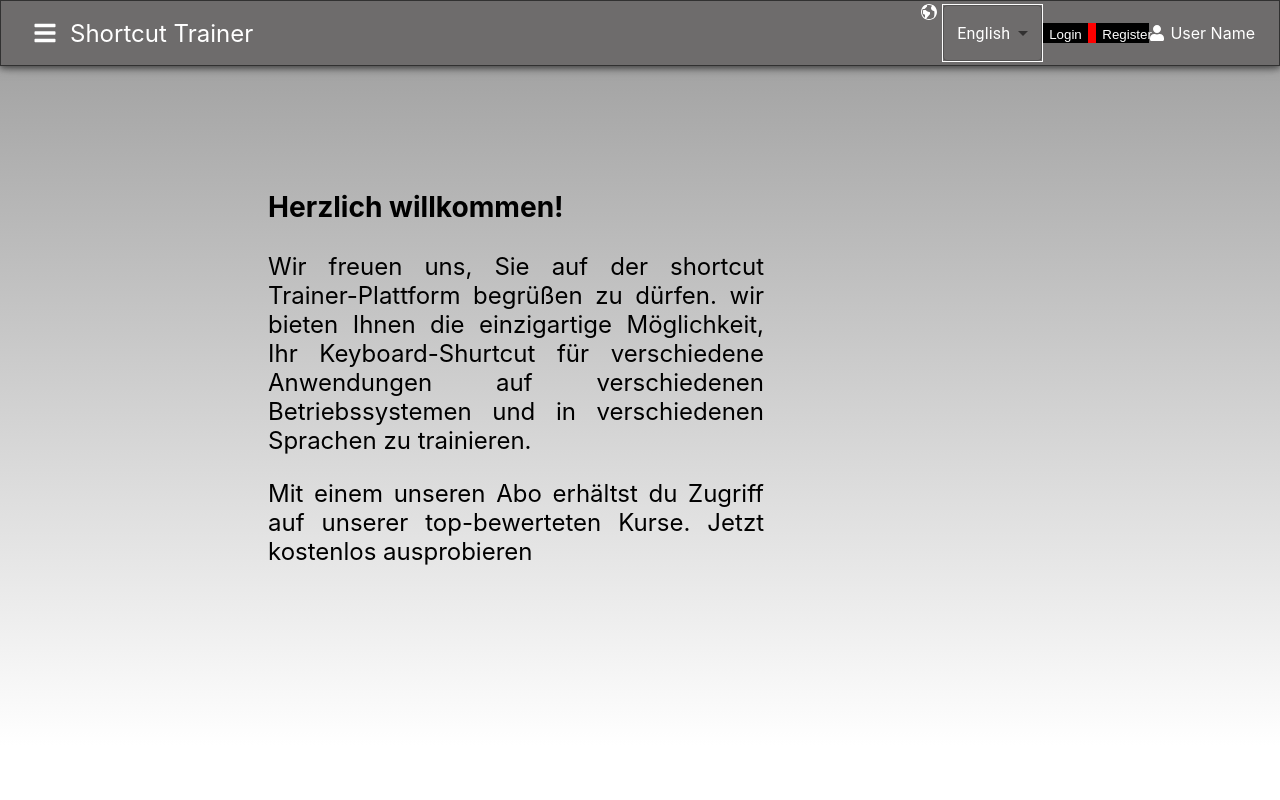
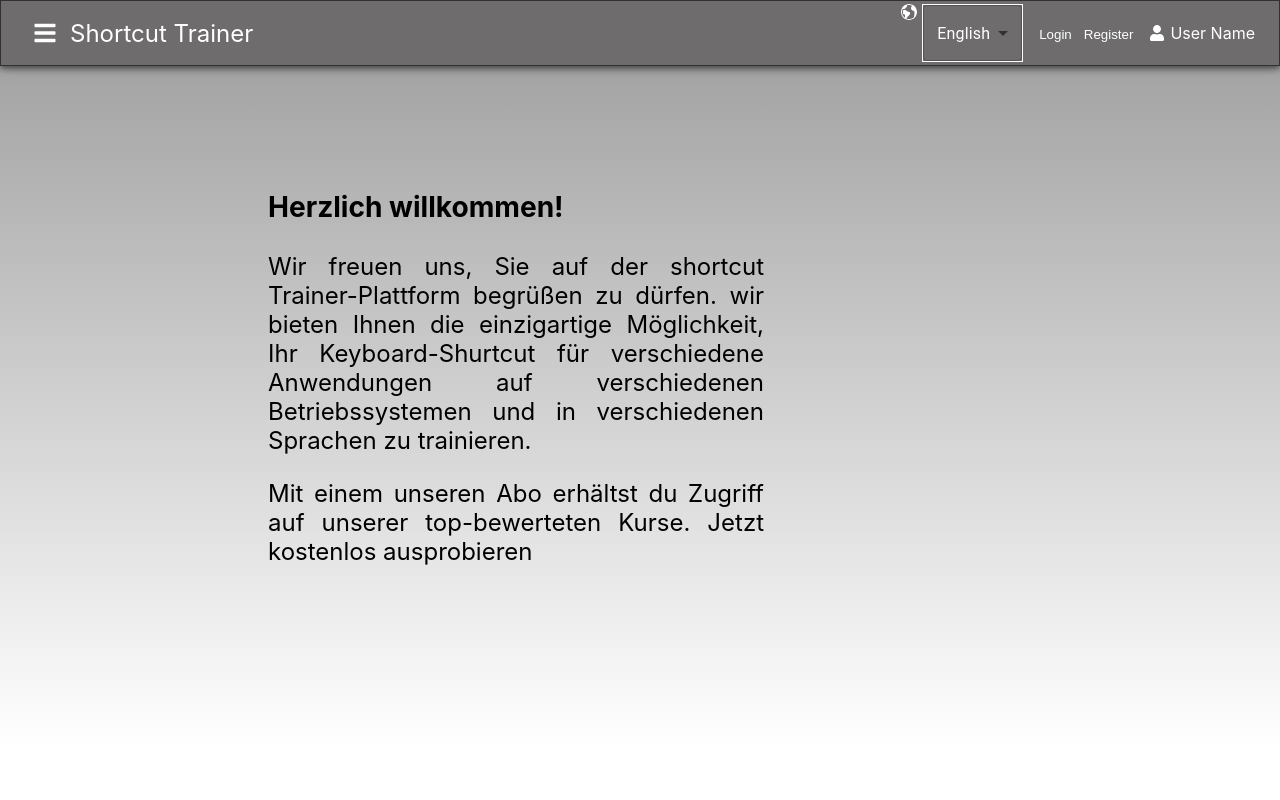
Before and after one commit to HSFDWS23-24/ShortcutTrainer-FrontEnd, a React (Create React App) app: page / in a window 1280 px wide. Shown: the top 800 px of the page. Built offline with nearby package versions, Linux system fonts and the light colour scheme.

Commit message:
Styling angepasst

```diff
--- a/src/Components/Auth0Buttons/RegisterButton.js
+++ b/src/Components/Auth0Buttons/RegisterButton.js
@@ -1,15 +1,22 @@
+import React from 'react';
 import { useAuth0 } from '@auth0/auth0-react';
 
 const RegisterButton = () => {
-    const { loginWithRedirect, isAuthenticated } = useAuth0();
+    const { loginWithRedirect, isAuthenticated} = useAuth0();
 
     return (
         !isAuthenticated && (
-            <button onClick={() => loginWithRedirect()}>
+            <button
+                onClick={() =>
+                    loginWithRedirect({
+                        screen_hint: 'signup',
+                    })
+                }
+            >
                 Register
             </button>
         )
-    )
-}
+    );
+};
 
-export default RegisterButton
+export default RegisterButton;
--- a/src/Components/Menu.css
+++ b/src/Components/Menu.css
@@ -9,12 +9,11 @@
 }
 
 .login {
-  background-color: black;
-  width: 50%;
+  width: 60%;
+  height: 50%;
 }
 
 .logout {
-  background-color: red;
   width: 100%;
 }
 
@@ -41,12 +40,15 @@ button {
 
 .user-actions {
   display: flex;
+  width: auto;
+  margin-left: 10px;
 }
 
 .user-profile {
   display: flex;
   align-items: center;
   cursor: pointer;
+  margin-left: 10px;
 }
 
 .user-profile span {
@@ -96,7 +98,9 @@ button {
 }
 
 
-.user-profile:hover {
+.user-profile:hover,
+.login:hover,
+.logout:hover {
   border-style: 1 solid #555;
   border-radius: 10px;
   background-color: #555;
--- a/src/index.js
+++ b/src/index.js
@@ -14,7 +14,9 @@ root.render(
     <Auth0Provider
       domain={domain}
       clientId={clientId}
-      redirectUri={window.location.origin}
+      authorizationParams={{
+        redirect_uri: window.location.origin
+      }}
     >
       <App />
     </Auth0Provider>
```
